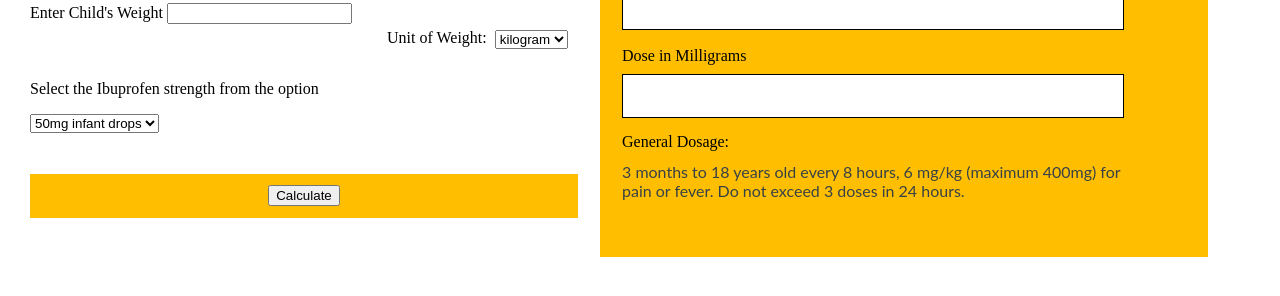
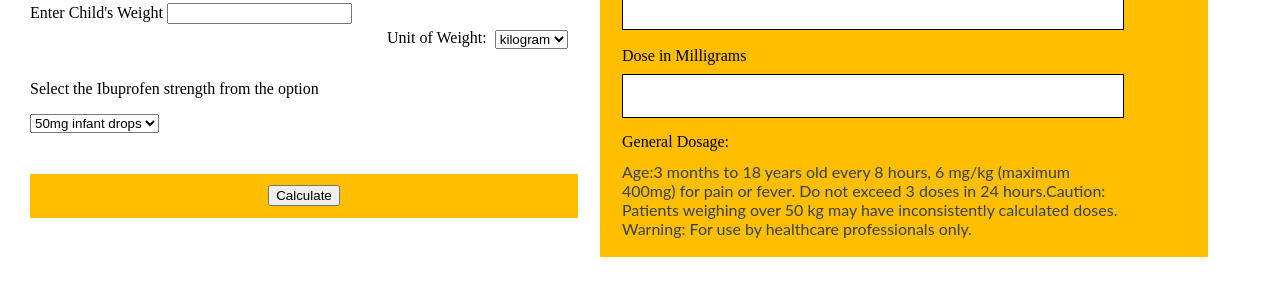
Before and after one commit to Oluwaseun-whyt/SecondCycleAnalgesicCalculator, a plain HTML site: page Ibuprofen_Page.html in a window 1280 px wide. Shown: the part 144-440 px from the top of the page. Drawn offline with Linux system fonts and the light colour scheme; a web font is replaced by a local one.

Commit message:
Update Ibuprofen_Page.html

```diff
--- a/Ibuprofen_Page.html
+++ b/Ibuprofen_Page.html
@@ -58,7 +58,7 @@
             </div>
             <div class="textarea-wrapper-1">
                 <p class="form-block-label-1">
-                    3 months to 18 years old every 8 hours, 6 mg/kg (maximum 400mg) for pain or fever. Do not exceed 3 doses in 24 hours.
+                   Age:3 months to 18 years old every 8 hours, 6 mg/kg (maximum 400mg) for pain or fever. Do not exceed 3 doses in 24 hours.Caution: Patients weighing over 50 kg may have inconsistently calculated doses. <br>Warning: For use by healthcare professionals only.
 
             </div>
         </div>
```
